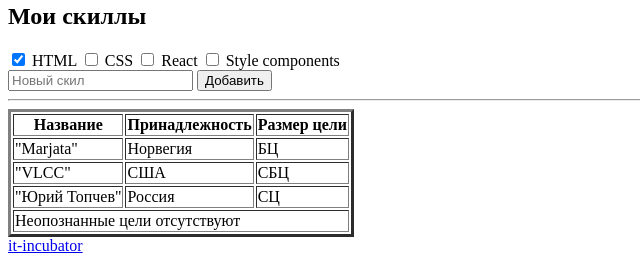
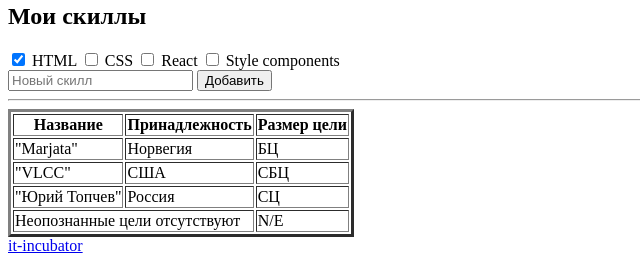
Before and after one commit to VitaliyYasont/homework, a plain HTML site: page index.html in a window 1280 px wide. Shown: the part 1110-1370 px from the top of the page, 0-640 px from the left. Drawn offline with Linux system fonts and the light colour scheme.

Commit message:
fix acc to test

```diff
--- a/index.html
+++ b/index.html
@@ -100,7 +100,7 @@
                 - Отметь "галочкой" (с помощью специального атрибута) темы, которые ты уже знаешь. -->
       </div>
 
-      <input placeholder="Новый скил" type="text" />
+      <input type="text" placeholder="Новый скилл" />
 
       <button>Добавить</button>
 
@@ -116,6 +116,7 @@
           <th>Принадлежность</th>
           <th>Размер цели</th>
         </tr>
+
         <tr>
           <td>"Marjata"</td>
           <td>Норвегия</td>
@@ -132,9 +133,10 @@
           <td>СЦ</td>
         </tr>
         <tr>
-          <td colspan="3">Неопознанные цели отсутствуют</td>
+          <td colspan="2">Неопознанные цели отсутствуют</td>
+          <td>N/E</td>
         </tr>
-        <!-- 8) В таблице сделай 5 строк и 3 столбца.
+        <!-- 8)+ В таблице сделай 5 строк и 3 столбца.
                         - В первой строке ячейки заголовков, в остальных обычные ячейки
                         - Добавь границы для всей таблицы с помощью специального атрибута border="". Он устарел, но работает
                         - В последнем ряду первая ячейка должна занимать все свободное место по горизонтали (ширине). Таблицу можно заполнять любыми данными -->
@@ -142,7 +144,7 @@
     </section>
     <footer data-cy="hw-footer-pre">
       <a href="https://it-incubator.io/">it-incubator</a>
-      <!-- 9) Создай здесь ссылку на наш сайт https://it-incubator.io/ (текст ссылки должен быть it-incubator) -->
+      <!-- 9)+ Создай здесь ссылку на наш сайт https://it-incubator.io/ (текст ссылки должен быть it-incubator) -->
     </footer>
   </body>
 </html>
```
